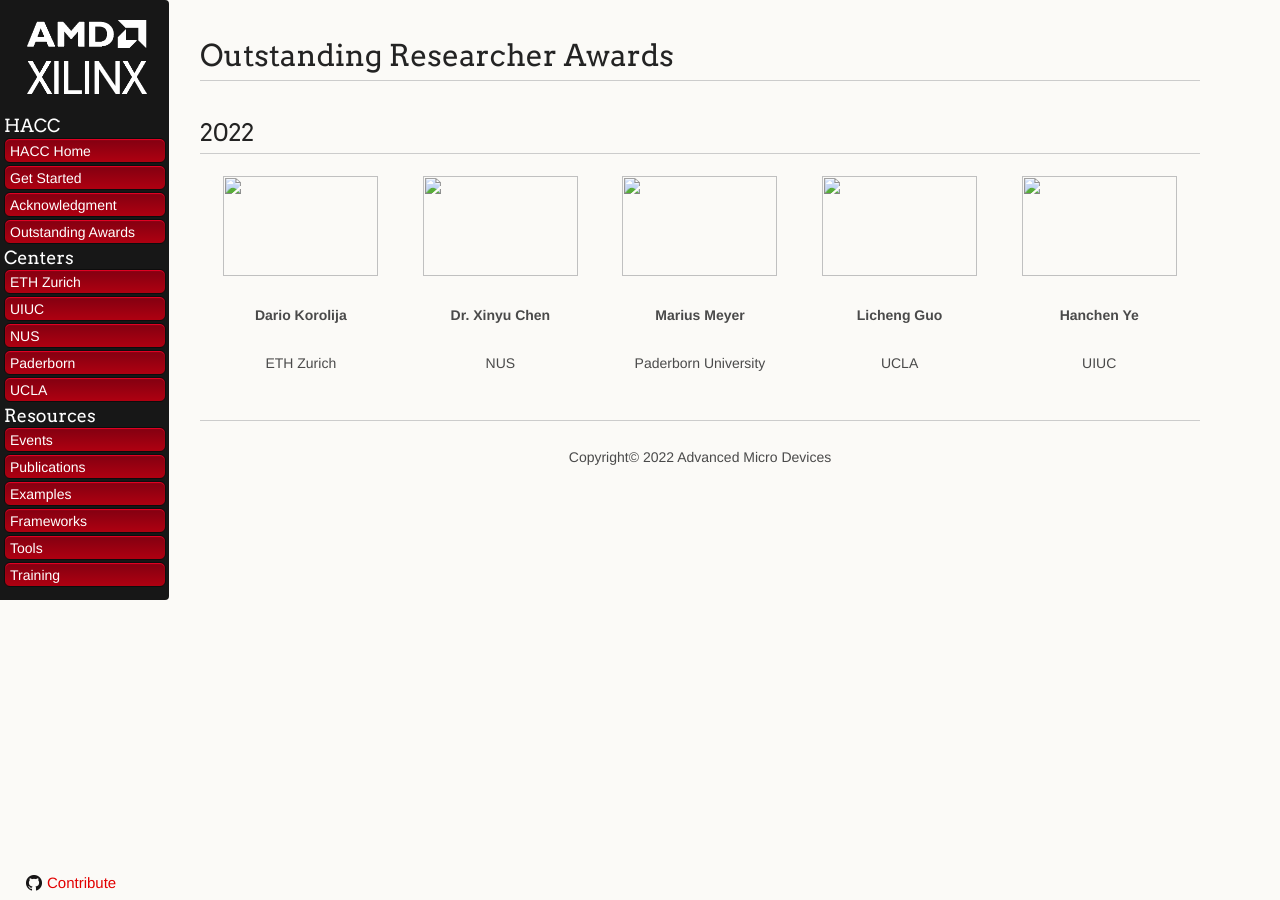
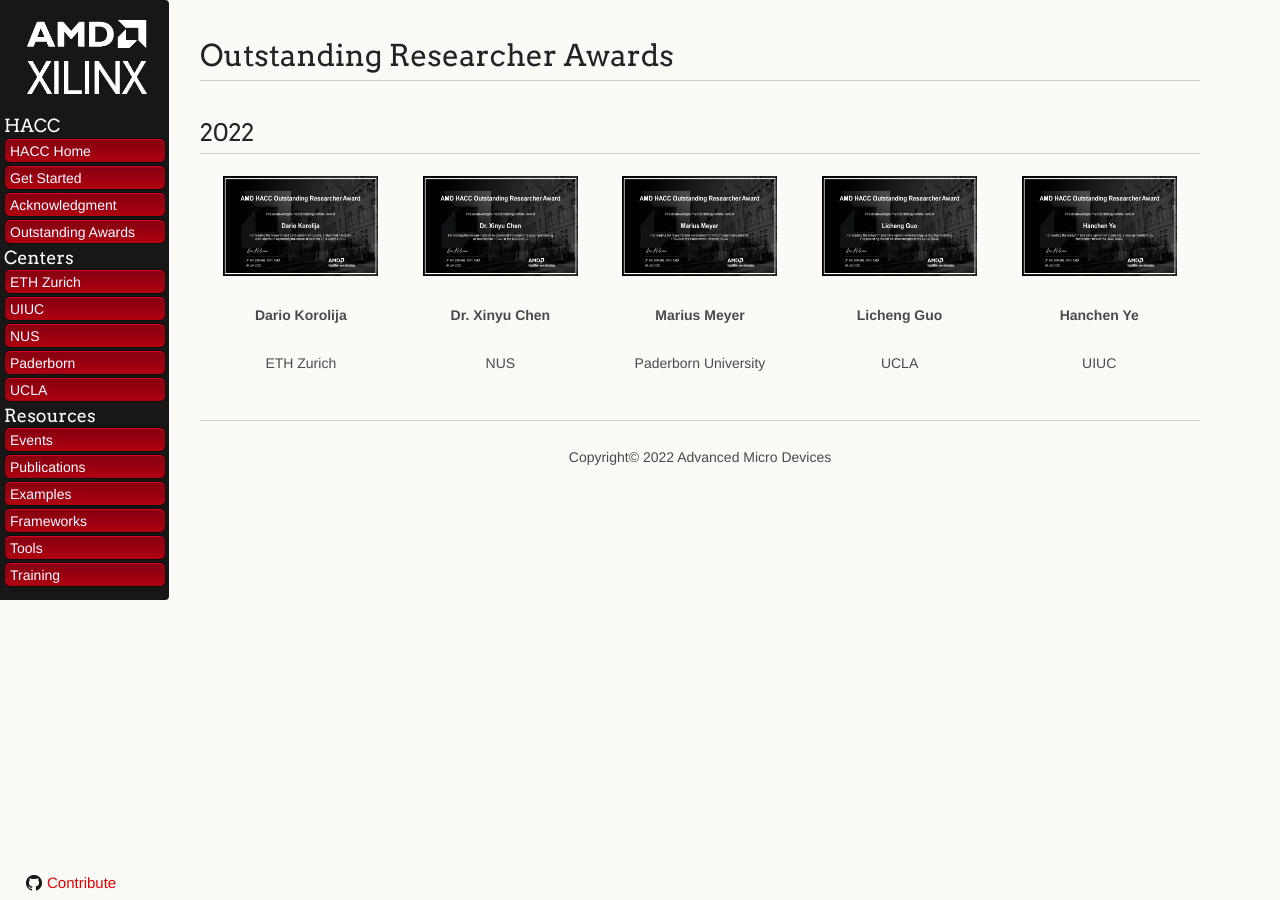
Before and after one commit to Xilinx/xacc, a Jekyll site: the page built from docs/awards.md, in a window 1280 px wide. Built offline with Jekyll 4.4.1, drawn with Linux system fonts in a browser that asks for light colours; nearby versions of some CDN libraries; our own code applies the rules of GitHub Pages for plain Markdown files.

Commit message:
Fix link

```diff
--- a/docs/awards.md
+++ b/docs/awards.md
@@ -8,19 +8,19 @@
     <thead>
         <tr style="border: 0px;">
             <td width="160" style="border: 0px; background:transparent; text-align: center; vertical-align: middle;">
-                <a href="./docs/images/awards/ETHZ_award_2023.png"><img src="./docs/images/awards/ETHZ_award_2023.png" height="100" width="155"></a>
+                <a href="./images/awards/ETHZ_award_2023.png"><img src="./images/awards/ETHZ_award_2023.png" height="100" width="155"></a>
             </td>
             <td width="160" style="border: 0px; background:transparent; text-align: center; vertical-align: middle;">
-                <a href="./docs/images/awards/NUS_award_2023.png"><img src="./docs/images/awards/NUS_award_2023.png" height="100" width="155"></a>
+                <a href="./images/awards/NUS_award_2023.png"><img src="./images/awards/NUS_award_2023.png" height="100" width="155"></a>
             </td>
             <td width="160" style="border: 0px; background:transparent; text-align: center; vertical-align: middle;">
-                <a href="./docs/images/awards/Paderborn_award_2023.png"><img src="./docs/images/awards/Paderborn_award_2023.png" height="100" width="155"></a>
+                <a href="./images/awards/Paderborn_award_2023.png"><img src="./images/awards/Paderborn_award_2023.png" height="100" width="155"></a>
             </td>
             <td width="160" style="border: 0px; background:transparent; text-align: center; vertical-align: middle;">
-                <a href="./docs/images/awards/UCLA_award_2023.png"><img src="./docs/images/awards/UCLA_award_2023.png" height="100" width="155"></a>
+                <a href="./images/awards/UCLA_award_2023.png"><img src="./images/awards/UCLA_award_2023.png" height="100" width="155"></a>
             </td>
             <td width="160" style="border: 0px; background:transparent; text-align: center; vertical-align: middle;">
-                <a href="./docs/images/awards/UIUC_award_2023.png"><img src="./docs/images/awards/UIUC_award_2023.png" height="100" width="155"></a>
+                <a href="./images/awards/UIUC_award_2023.png"><img src="./images/awards/UIUC_award_2023.png" height="100" width="155"></a>
             </td>
         </tr>
         <tr style="border: 0px;">
```
